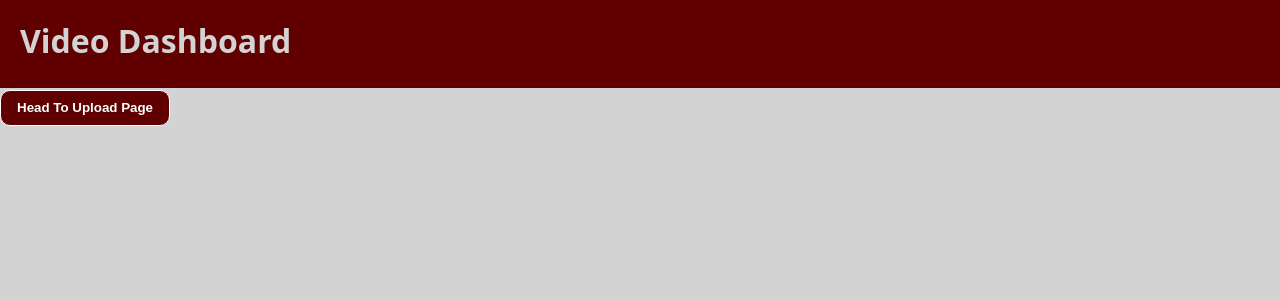
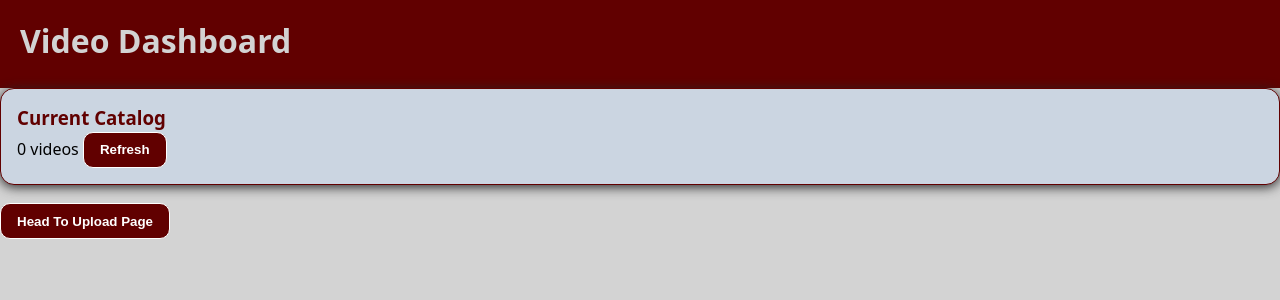
Before and after one commit to J-CYN/Systems_VideoPlatform, a Python web app: template templates/dashboard.html in a window 1280 px wide. Shown: the top 300 px of the page. Run offline with Jinja, Linux system fonts and the light colour scheme; the template is opened without the code that fills it, so the values that code supplies are empty.

Commit message:
Created dashboard dash html object which holds new videos uploaded

```diff
--- a/templates/dashboard.html
+++ b/templates/dashboard.html
@@ -92,6 +92,15 @@
             padding:1.25rem 0;
             font-weight: bold;
         }
+
+        .dash{
+            background:#cbd5e1;
+            border:1px solid hsla(0, 100%, 19%, 1.00);
+            border-radius:14px;
+            padding:1rem;
+            box-shadow:0 2px 12px rgba(37, 37, 37, 1);
+            margin-bottom:1rem;
+        }
     </style>
     <script src="../js/main.js" defer></script>
 </head>
@@ -99,6 +108,18 @@
     <h1> Video Dashboard </h1>
 </header>
 <body>
+    <section class="dash">
+      <div class="row" style="justify-content:space-between">
+        <h3 style="margin:0">Current Catalog</h3>
+        <div class="row muted">
+          <span id="count">0 videos</span>
+          <button class="secondary" onclick="loadGallery()" title="Refresh dashboard">Refresh</button>
+        </div>
+      </div>
+      <div id="dashNote" class="note" style="display:none"></div>
+      <div id="grid" class="grid" aria-live="polite">
+      </div>
+    </section>
     <button onclick="window.location.href='index.html'">Head To Upload Page</button>
 </body>
 </html>
```
